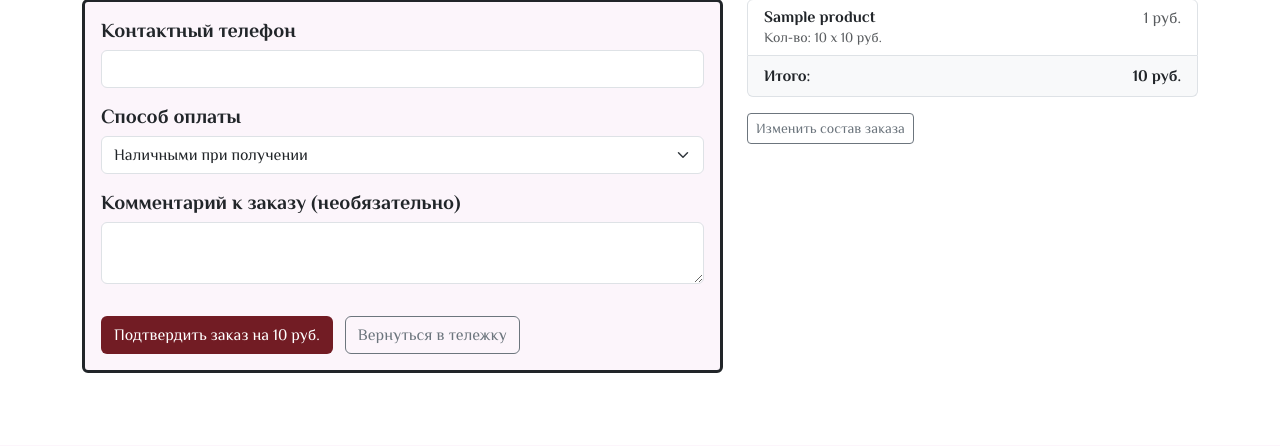
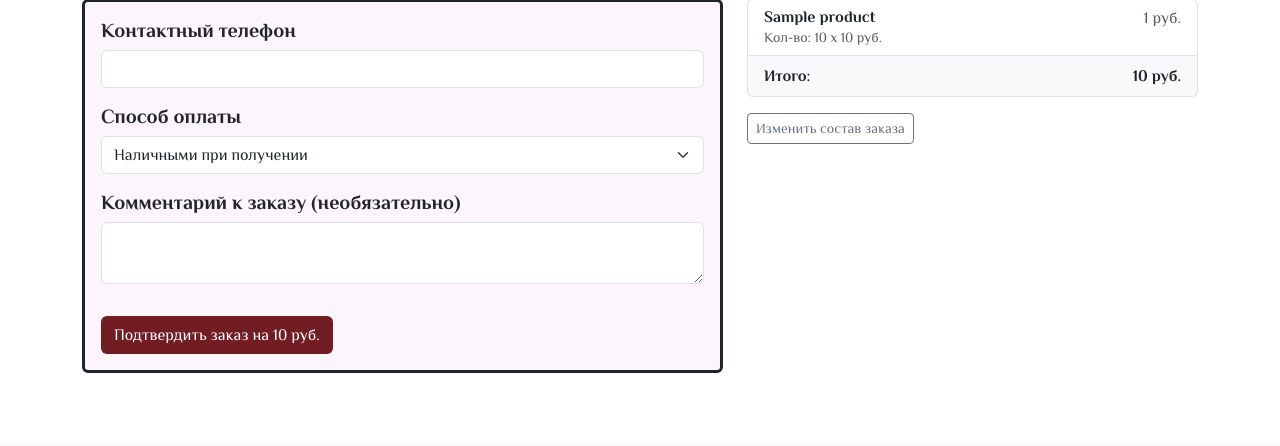
Before and after one commit to Tatyanka25/Course-paper-3rd-year, a Django app: template Confectionary/templates/checkout.html in a window 1280 px wide. Shown: the part 225-671 px from the top of the page. Run offline with Django 5.2, Linux system fonts and the light colour scheme; tables that the repository leaves empty hold one stand-in row (Sample ...); the template is opened without the code that fills it: values named after a table or form of the project are taken from there, most other values are stand-ins (such as "Sample title", 1, 10 or a date in 2020).

Commit message:
Removing the "Return to trolley" button

```diff
--- a/Confectionary/templates/checkout.html
+++ b/Confectionary/templates/checkout.html
@@ -133,7 +133,6 @@
                             style="background-color: #721c24; color: white;">
                             Подтвердить заказ на {{ trolley_total_price }} руб.
                         </button>
-                         <a href="{% url 'Confectionary:trolley' %}" class="btn btn-outline-secondary mt-3 ms-2">Вернуться в тележку</a>
                     </form>
                 </div>
         </div>
```
